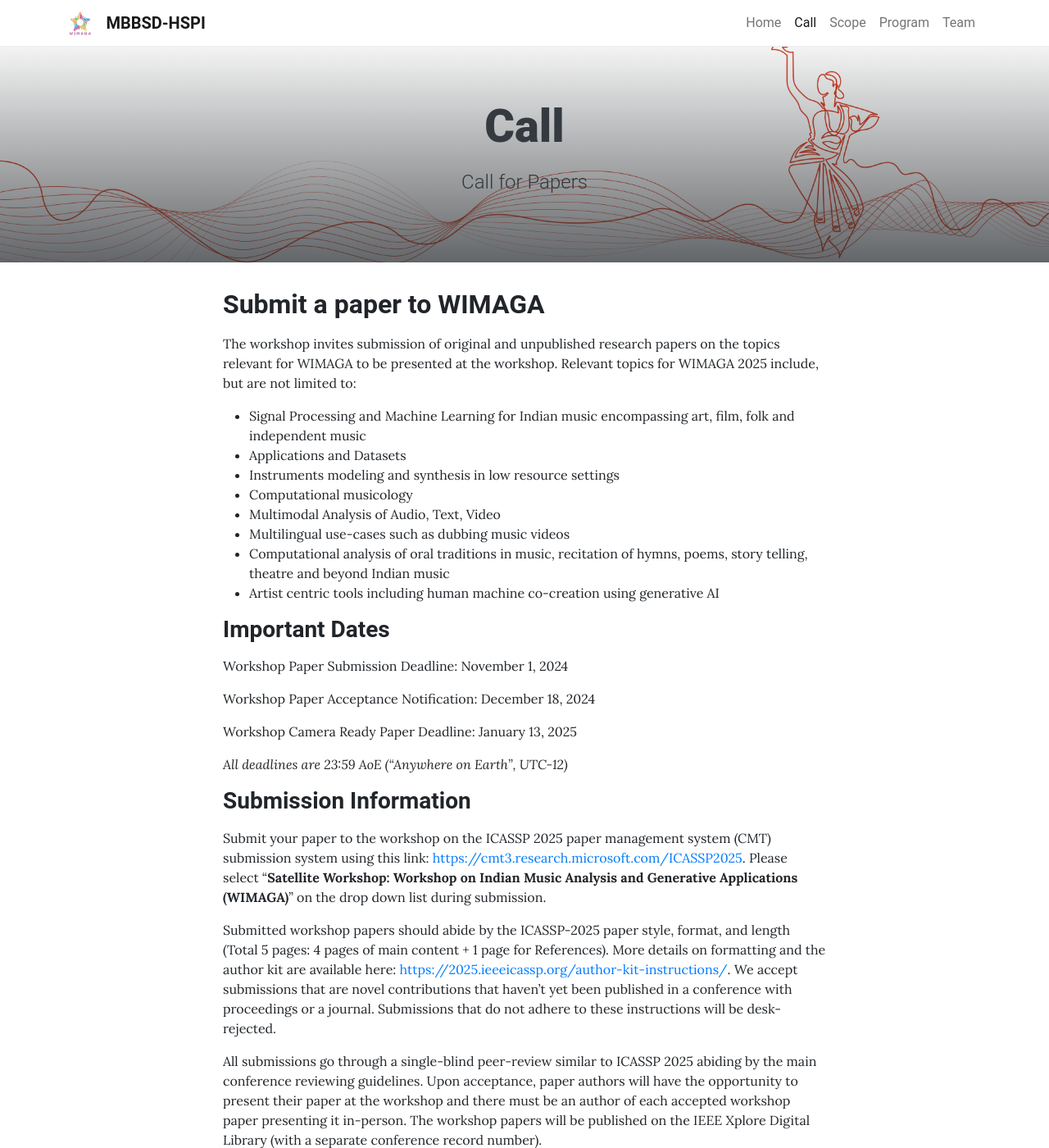
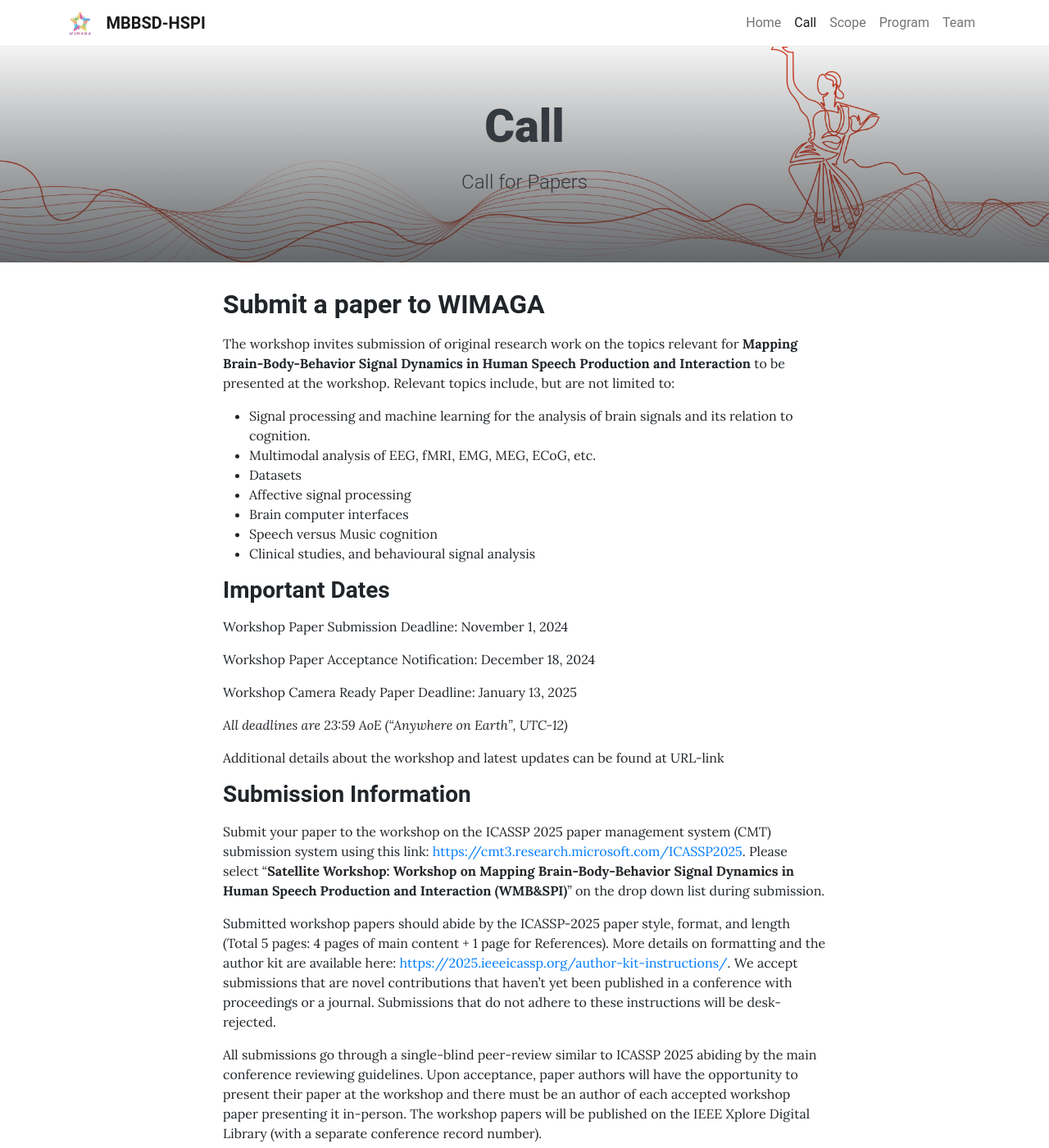
Before and after one commit to wmbspi/wmbspi.github.io, a Jekyll site: the page built from pages/call.md, in a window 1280 px wide and 1400 px high. Shown: the whole window at 82% size. Built offline with Jekyll 4.4.1, drawn with Linux system fonts in a browser that asks for light colours.

Commit message:
update-program

```diff
--- a/pages/call.md
+++ b/pages/call.md
@@ -6,16 +6,16 @@ permalink: /call/
 ---
 
 ## **<span style="color:$gray-800">Submit a paper to WIMAGA </span>**
-The workshop invites submission of original and unpublished research papers on the topics relevant for WIMAGA to be presented at the workshop. Relevant topics for WIMAGA 2025 include, but are not limited to:
+The workshop invites submission of original research work on the topics relevant for **Mapping Brain-Body-Behavior Signal Dynamics in Human Speech Production and Interaction** to be presented at the workshop. Relevant topics include, but are not limited to:
 
-- Signal Processing and Machine Learning for Indian music encompassing art, film, folk and independent music
-- Applications and Datasets
-- Instruments modeling and synthesis in low resource settings
-- Computational musicology
-- Multimodal Analysis of Audio, Text, Video
-- Multilingual use-cases such as dubbing music videos
-- Computational analysis of oral traditions in music, recitation of hymns, poems, story telling, theatre and beyond Indian music
-- Artist centric tools including human machine co-creation using generative AI
+- Signal processing and machine learning for the analysis of brain signals and its relation to cognition.
+- Multimodal analysis of EEG, fMRI, EMG, MEG, ECoG, etc.
+- Datasets
+- Affective signal processing
+- Brain computer interfaces
+- Speech versus Music cognition
+- Clinical studies, and behavioural signal analysis
+
 
 ### **<span style="color:$gray-800">Important Dates</span>**
 
@@ -27,9 +27,10 @@ Workshop Camera Ready Paper Deadline: January 13, 2025
 
 _All deadlines are 23:59 AoE (“Anywhere on Earth”, UTC-12)_
 
+Additional details about the workshop and latest updates can be found at URL-link
 ### **<span style="color:$gray-800">Submission Information</span>**
 
-Submit your paper to the workshop on the ICASSP 2025 paper management system (CMT) submission system using this link: [https://cmt3.research.microsoft.com/ICASSP2025](https://cmt3.research.microsoft.com/ICASSP2025). Please select "**Satellite Workshop: Workshop on Indian Music Analysis and Generative Applications (WIMAGA)**" on the drop down list during submission.
+Submit your paper to the workshop on the ICASSP 2025 paper management system (CMT) submission system using this link: [https://cmt3.research.microsoft.com/ICASSP2025](https://cmt3.research.microsoft.com/ICASSP2025). Please select "**Satellite Workshop: Workshop on Mapping Brain-Body-Behavior Signal Dynamics in Human Speech Production and Interaction (WMB&SPI)**" on the drop down list during submission.
 
 Submitted workshop papers should abide by the ICASSP-2025 paper style, format, and length (Total 5 pages: 4 pages of main content + 1 page for References). More details on formatting and the author kit are available here: [https://2025.ieeeicassp.org/author-kit-instructions/](https://2025.ieeeicassp.org/author-kit-instructions/). We accept submissions that are novel contributions that haven't yet been published in a conference with proceedings or a journal. Submissions that do not adhere to these instructions will be desk-rejected.
 
```
Also changed, not shown: pages/program.md (+1 -1 lines).
